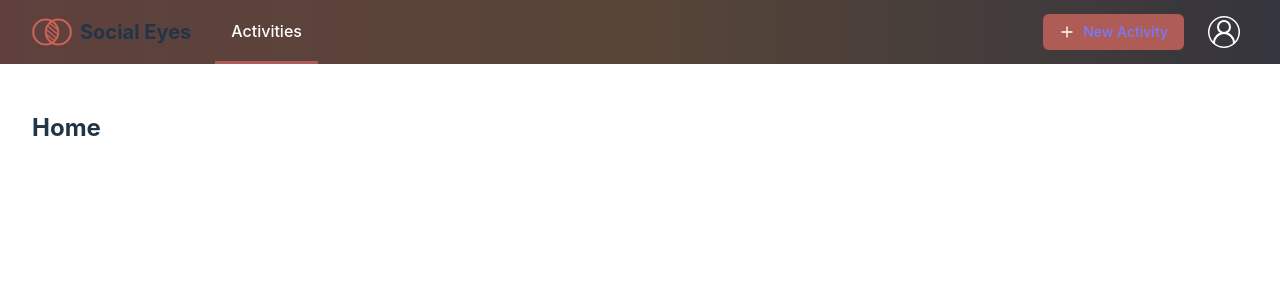
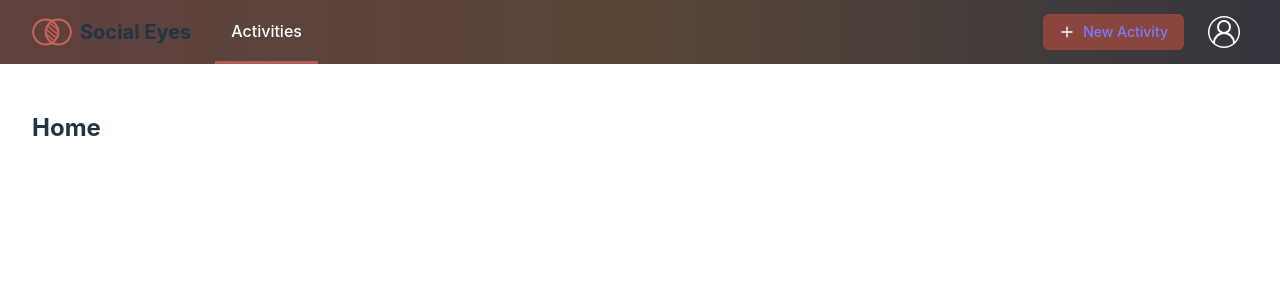
Before and after one commit to tadasmak/socialize_project_frontend, a React (Vite) app: page / in a window 1280 px wide. In both pictures the pointer is over the link "New Activity". Shown: the top 300 px of the page. Built offline with nearby package versions, Linux system fonts and the light colour scheme.

Commit message:
Add "New activity" button hover effect in Navigation

```diff
--- a/src/App.css
+++ b/src/App.css
@@ -18,3 +18,6 @@
 .text-coral-light {
   color: #d6837f;
 }
+.hover\:bg-coral-darker:hover {
+  background-color: #8a453f;
+}
--- a/src/components/Navigation.tsx
+++ b/src/components/Navigation.tsx
@@ -19,7 +19,7 @@ export default function Navigation() {
                     ))}
                 </Link>
                 <div className="flex items-center">
-                    <Link to="/activity/new" className="bg-coral inline-flex items-center text-sm font-medium rounded-md px-4 py-2 mr-4"><img className="h-4 mr-2" src="../src/assets/icons/plus.svg" />New Activity</Link>
+                    <Link to="/activity/new" className="bg-coral hover:bg-coral-darker inline-flex items-center text-sm font-medium rounded-md px-4 py-2 mr-4"><img className="h-4 mr-2" src="../src/assets/icons/plus.svg" />New Activity</Link>
                     <div className="rounded-md px-2 py-1">
                         <Link to="/profile" className="relative rounded-full p-1 text-gray-400 hover:text-white">
                             <img src="../src/assets/icons/profile-icon-placeholder.svg" className="size-8 rounded-full" />
```
